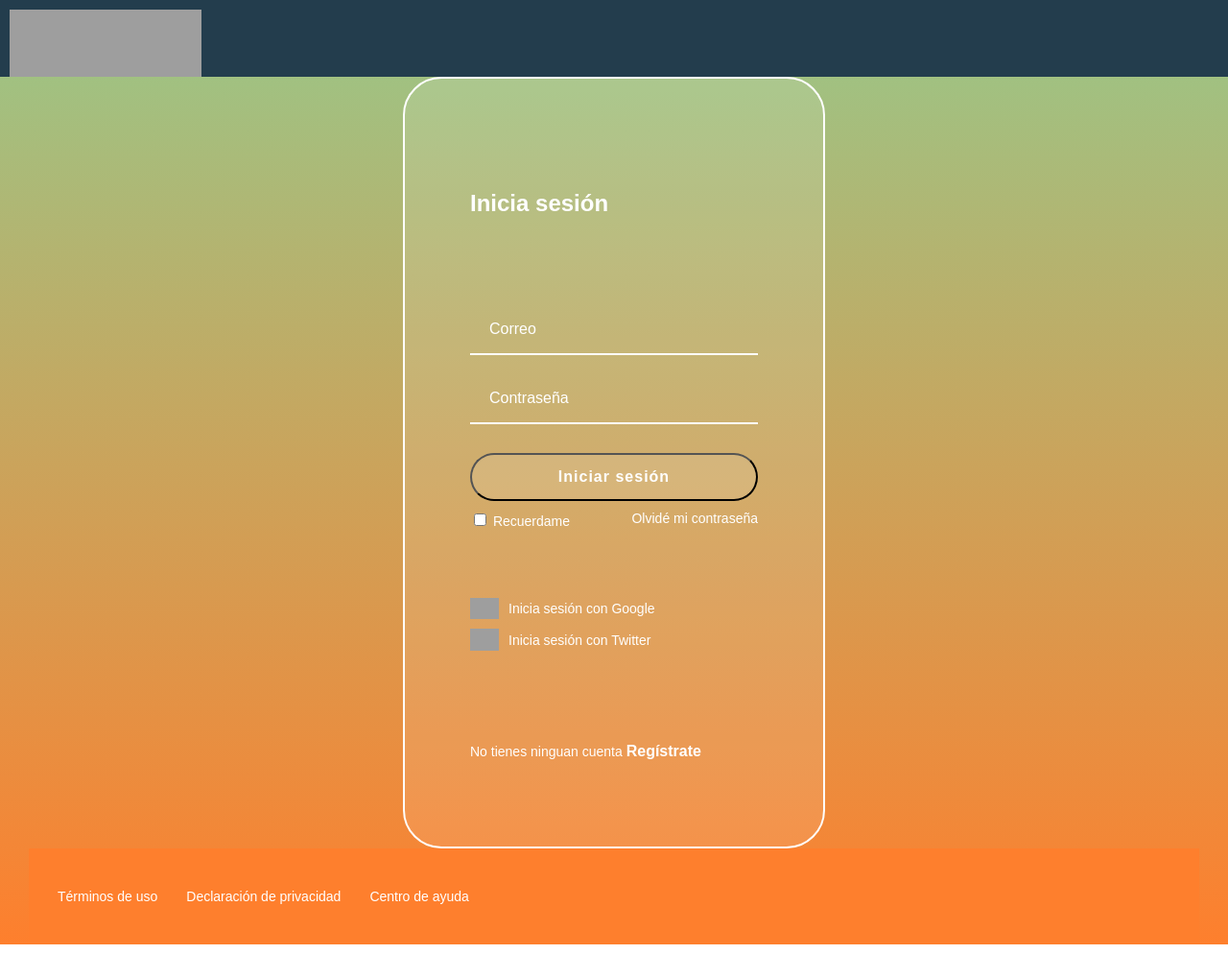
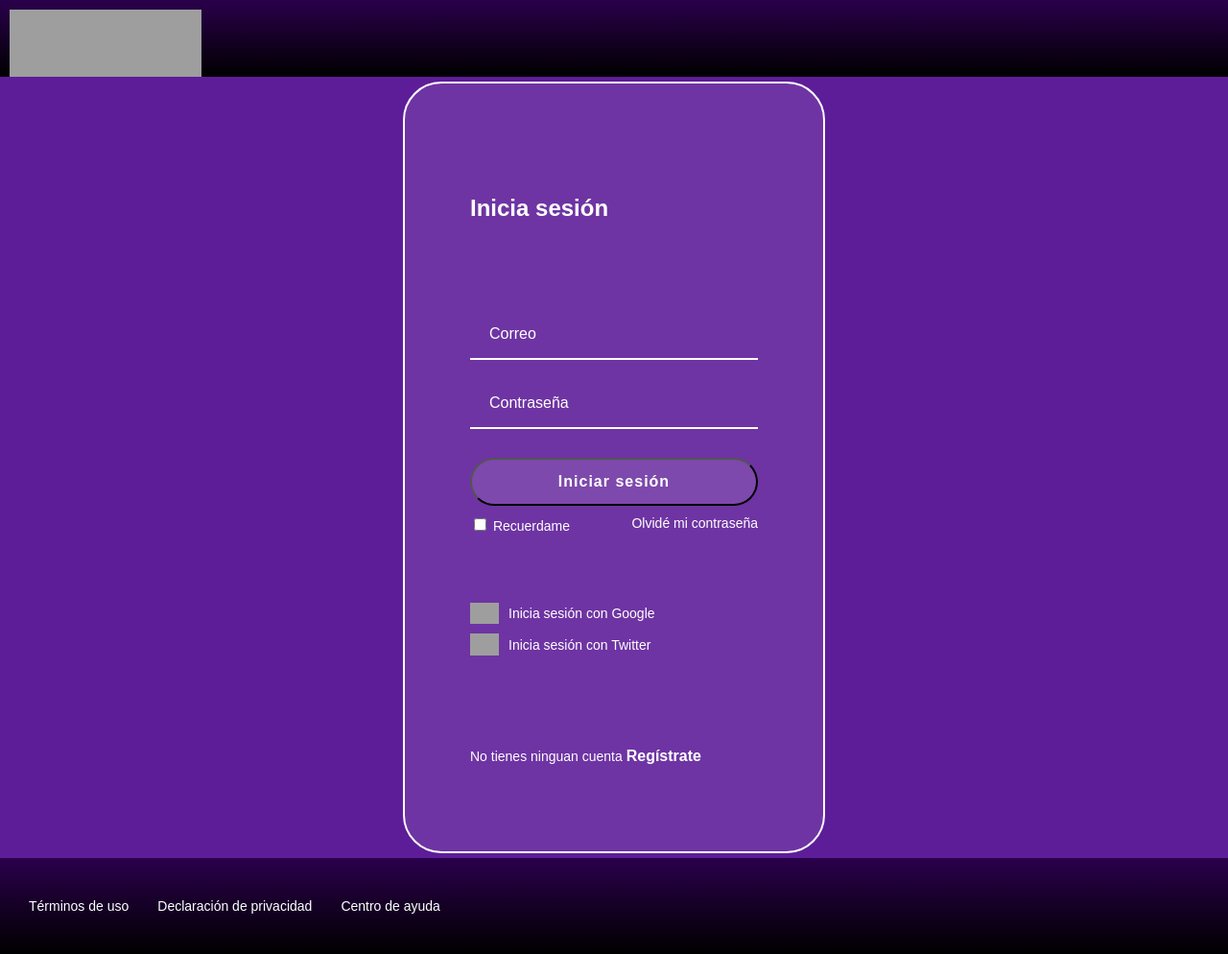
Before and after one commit to dirias/platziVideo, a plain HTML site: page login/iniciar_sesion.html in a window 1280 px wide. Shown: the whole page at 96% size. Drawn offline with Linux system fonts and the light colour scheme; grey boxes are pictures that could not be loaded; a web font is replaced by a local one.

Commit message:
accessibility improvement completed

```diff
--- a/index.css
+++ b/index.css
@@ -116,8 +116,8 @@ body
 }
 .carrousel::-webkit-scrollbar
 {
-    background-color: rgb(107, 6, 6);
-    height: 15px;
+    background-color: #fff;
+    height: 10px;
 }
 
 
@@ -132,7 +132,7 @@ body
     width: 200px;
     height: 250px;
     border-radius: 20px;
-    background-color: blueviolet;
+    background-color: #5D1D99;
     overflow: hidden;
     margin-right: 10px;
     display: inline-block;
--- a/login/style.css
+++ b/login/style.css
@@ -8,7 +8,7 @@ body {
   justify-content: space-between;
   width: 100%;
   height: 80px;
-  background-color: #233D4D;
+  background: linear-gradient(#2A004B,#000000);;
 }
 
 .header__img {
@@ -18,12 +18,12 @@ body {
 }
 
 .login {
-  background: linear-gradient(#A1C181, #FE7F2D);
+  background: #5D1D99;
   display: flex;
   align-items: center;
   justify-content: center;
   flex-direction: column;
-  padding: 0px 30px;
+  padding: 0px;
   min-height: calc(100vh - 200px);
 }
 
@@ -38,6 +38,7 @@ body {
   display: flex;
   justify-content: space-around;
   flex-direction: column;
+  margin: 5px 0px;
 }
 
 .login__container--form {
@@ -129,7 +130,7 @@ body {
   align-items: center;
   height: 100px;
   width: 100%;
-  background: #FE7F2D;
+  background: linear-gradient(#2A004B,#000000);
 }
 
 .footer a {
--- a/register/registro.css
+++ b/register/registro.css
@@ -2,12 +2,13 @@ body
 {
     margin: 0;
     font-family: 'Muli', sans-serif;
+    background-color: #5D1D99;
 }
 .header
 {
     width: 100%;
     height: 80px;
-    background-color: #233D4D;
+    background: linear-gradient(#2A004B,#000000);
     display: flex;
     justify-content: space-between;
 }
@@ -48,17 +49,18 @@ body
 }
 ::placeholder
 {
-    color: black;
+    color: whitesmoke;
 
 }
 .register
 {
-    background: linear-gradient(#A1C181,#FE7F2D);
+    background-color: #5D1D99;
     display: flex;
     align-items: center;
     justify-content: center;
     flex-direction: column;
     padding: 0px 30px;
+    margin: 15px 0px;
     min-height: calc(100vh - 200px);
 }
 .register__container
@@ -73,6 +75,7 @@ body
     display: flex;
     justify-content: space-around;
     flex-direction: column;
+
 }
 
 .register__container--form
@@ -109,7 +112,7 @@ body
     align-items: center;
     height: 100px;
     width: 100%;
-    background: #FE7F2D;
+    background: linear-gradient(#2A004B,#000000);
 }
 .footer a
 {
```
Also changed, not shown: index.html (+1 -1 lines), profile-user.png (added), 2 other files.
